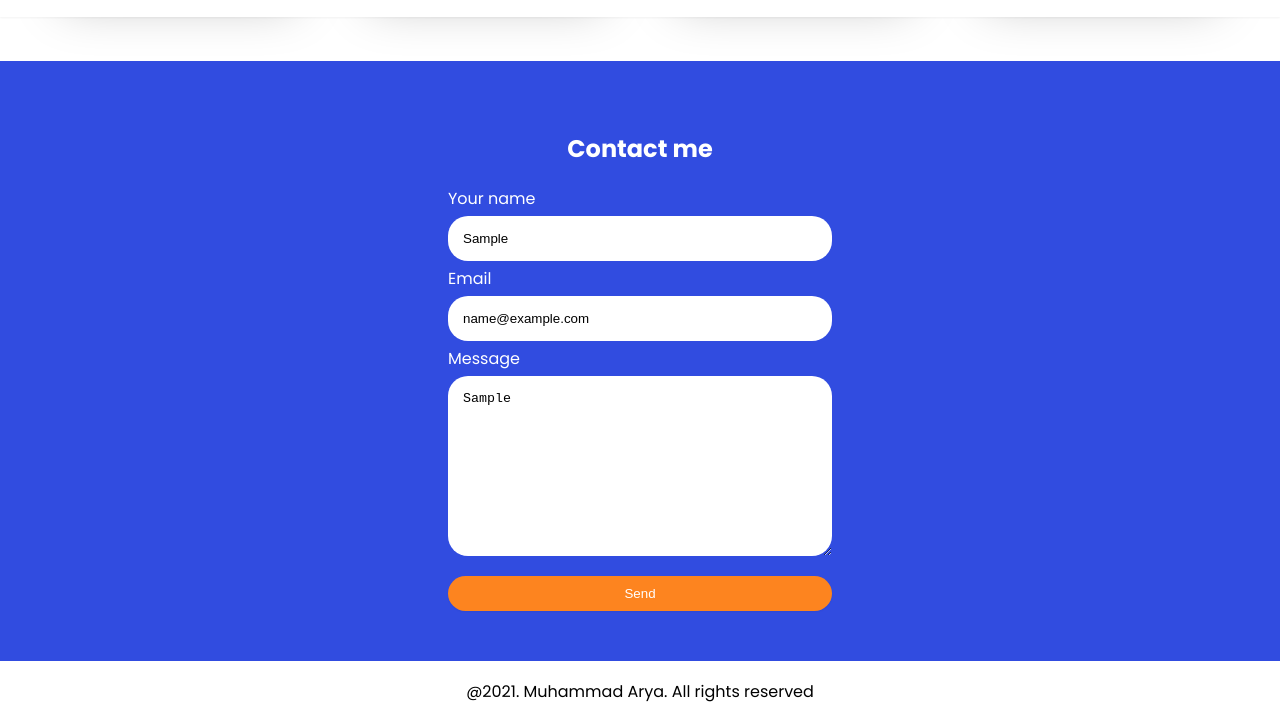
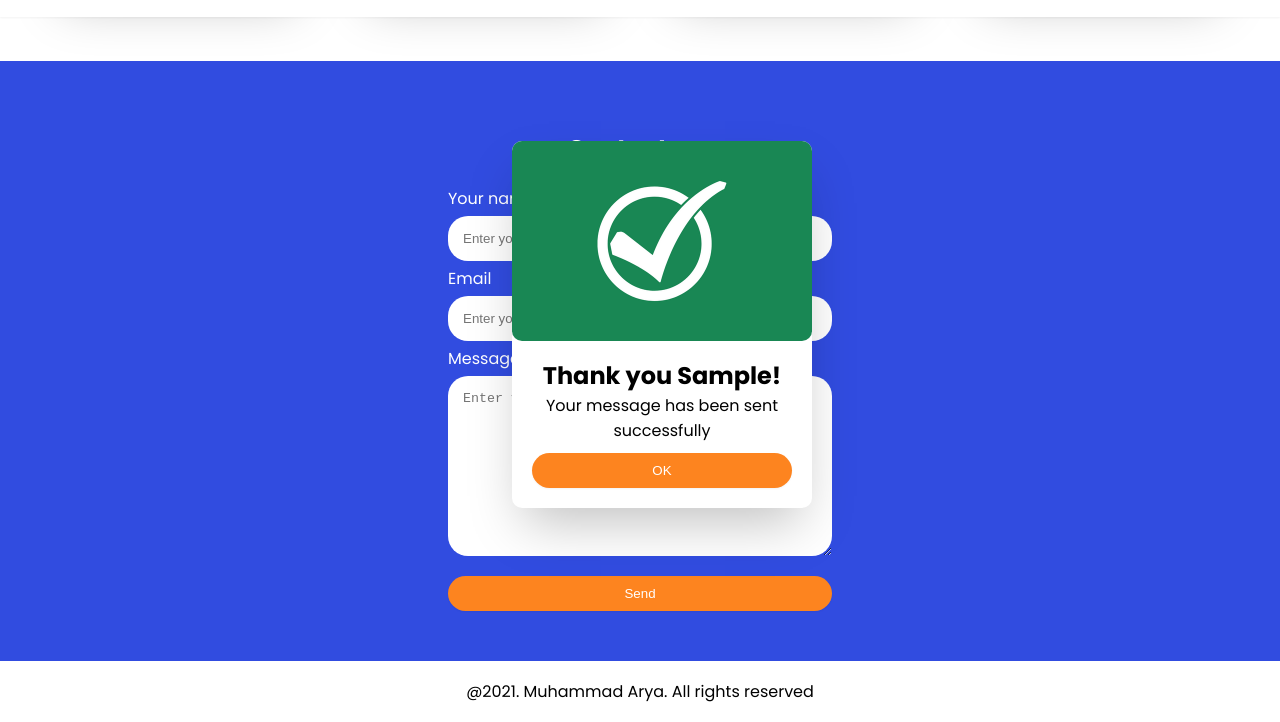
Before and after one commit to aryamuhammad/personal-website-1.0, a plain HTML site: page index.html in a window 1280 px wide. Both pictures are taken after typing "Sample", "name@example.com", "Sample" into the empty fields and a click on the button "Send". Shown: the part 1447-2169 px from the top of the page. Drawn offline with Linux system fonts and the light colour scheme.

Commit message:
add smooth scrolling and modal submitted message

```diff
--- a/index.html
+++ b/index.html
@@ -112,12 +112,22 @@
       <h1 class="tittle">Contact me</h1>
         <div class="form-container">
         <label for="name">Your name</label>
-        <input type="text" placeholder="Enter your name here">
+        <input class="name" type="text" placeholder="Enter your name here">
         <label for="email">Email</label>
-        <input type="email" placeholder="Enter your email here">
+        <input class="email" type="email" placeholder="Enter your email here">
         <label for="message">Message</label>
-        <textarea name="message" id="" cols="30" rows="10" placeholder="Enter your message here"></textarea>
-        <button>Send</button>
+        <textarea name="message" class="message" cols="30" rows="10" placeholder="Enter your message here"></textarea>
+        <button class="submit">Send</button>
+      </div>
+      <div class="modal">
+        <div class="header">
+          <img src="img/success.png" alt="">
+        </div>
+        <div class="body-modal">
+          <h1>Thank You</h1>
+          <p>Your message has been sent successfully</p>
+          <button id="submit">OK</button>
+        </div>
       </div>
     </section>
     <footer>
--- a/script.js
+++ b/script.js
@@ -6,3 +6,23 @@ document.documentElement.style.setProperty(
   "--scroll-padding",
   navigationHeight + "px"
 );
+
+//form
+const nameInput = document.querySelector(".name");
+const emailInput = document.querySelector(".email");
+const messageInput = document.querySelector(".message");
+const buttonSubmit = document.querySelector(".submit");
+const modalCard = document.querySelector(".modal");
+const buttonModal = document.getElementById("submit");
+const messageModal = document.querySelector(".modal .body-modal h1");
+buttonSubmit.addEventListener("click", function () {
+  messageModal.innerHTML = `Thank you ${nameInput.value}!`;
+  nameInput.value = "";
+  emailInput.value = "";
+  messageInput.value = "";
+  modalCard.style.display = "block";
+});
+
+buttonModal.addEventListener("click", function () {
+  modalCard.style.display = "none";
+});
--- a/style.css
+++ b/style.css
@@ -183,19 +183,20 @@ nav ul li a:hover {
     padding: 10px 20px;
     border: none;
     border-radius: 50px;
-    background-color:#314ce0 ;
+    background-color:#FD841F ;
     box-shadow: 0 1px 2px 0 rgb(0 0 0 / 0.05);
     cursor: pointer;
     color: white;
     transition: all 0.3s;
 }
 .project .project-card-container .card button:hover {
-    background-color:#2a40bf;
+    background-color:#ee7c20 ;
     transform: translateY(-1px);
 }
 
 /* Form */
 .contact {
+    position: relative;
     padding: 50px 0px;
     background-color: #314ce0;
     margin-top: 50px;
@@ -235,6 +236,55 @@ nav ul li a:hover {
     background-color:#ee7c20 ;
     transform: translateY(-1px);
 }
+/* modals */
+/* .modal-overlay {
+    background-color: red;
+    height: 100vh;
+    width: 100vw;
+    position: absolute;
+} */
+.modal {
+    background-color: white;
+    /* border: 1px solid black; */
+    width: 300px;
+    box-shadow: 0 25px 50px -12px rgb(0 0 0 / 0.25);
+    position: absolute;
+    top: 0;
+    z-index: 9990;
+    top: 10vh;
+    left: 40vw;
+    display: none;
+    transition: 1s;
+    border-radius: 10px;
+}
+.modal .header img {
+    width: 100%;
+    border-radius: 10px;
+}
+.modal .body-modal {
+    padding: 10px 20px;
+}
+.modal .body-modal > * {
+    padding: 0px 0px;
+    margin: 0;
+    text-align: center;
+}
+.modal #submit {
+    padding: 10px 20px;
+    border: none;
+    border-radius: 50px;
+    background-color:#FD841F ;
+    box-shadow: 0 1px 2px 0 rgb(0 0 0 / 0.05);
+    cursor: pointer;
+    color: white;
+    transition: all 0.3s;
+    width: 100%;
+    margin: 10px 0px
+}
+.modal #submit:hover {
+    background-color:#ee7c20 ;
+    transform: translateY(-1px);
+}
 footer {
     text-align: center;
     padding: 2px 0px;
```
Also changed, not shown: img/success.png (added).
